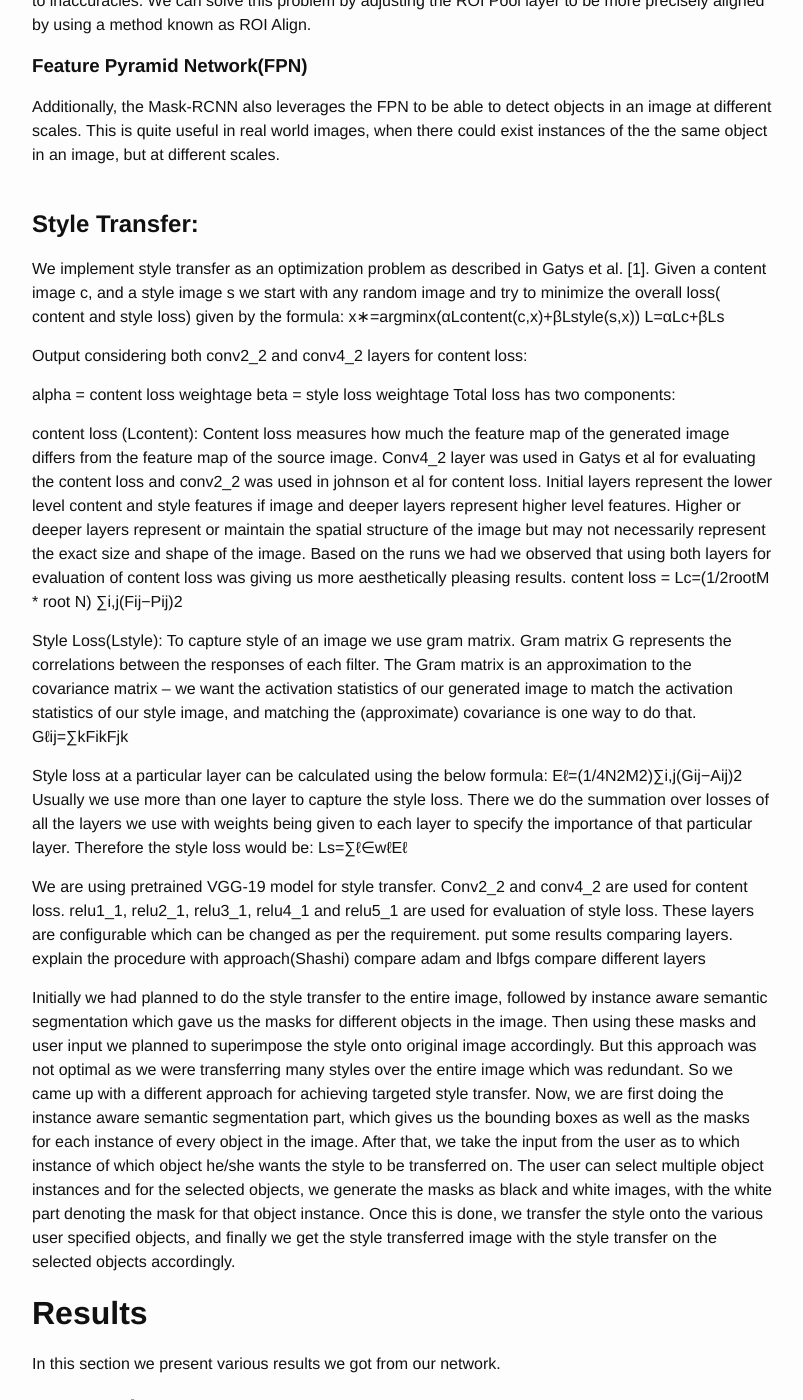
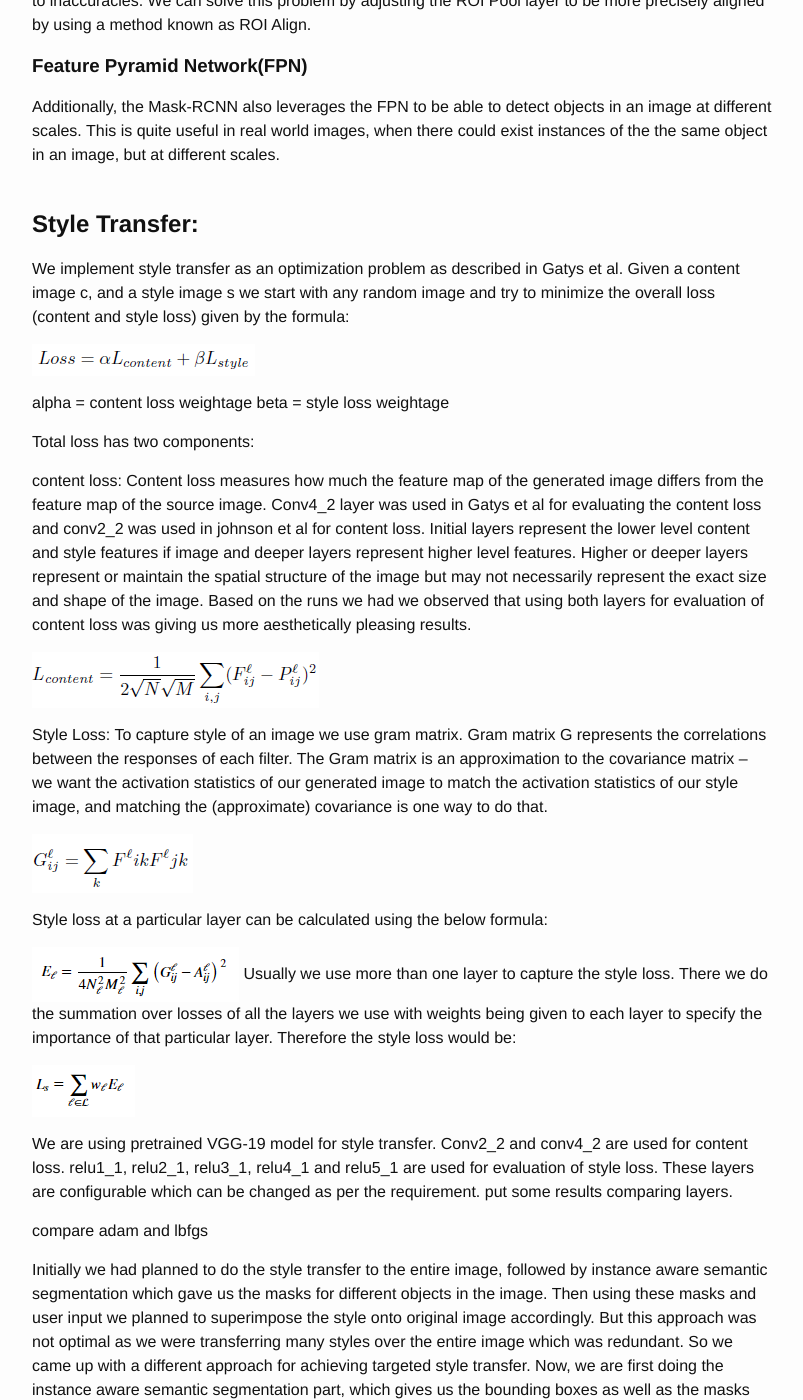
Before and after one commit to DarkKnightsDL/TargetedStyleTransfer, a Jekyll site: the page built from docs/index.md, in a window 1280 px wide and 1400 px high, scrolled down 1650 px. Shown: the whole window, without its empty margins (238-1041 px from the left). Built offline with Jekyll 4.4.1, drawn with Linux system fonts in a browser that asks for light colours.

Commit message:
style transfer equations

```diff
--- a/docs/index.md
+++ b/docs/index.md
@@ -40,33 +40,35 @@ Additionally, the Mask-RCNN also leverages the FPN to be able to detect objects
 <br>
 
 ## **Style Transfer:**
-We implement style transfer as an optimization problem as described in Gatys et al. [1]. Given a content image c, and a style image s we start with any random image and try to minimize the overall loss( content and style loss) given by the formula:
-x∗=argminx(αLcontent(c,x)+βLstyle(s,x))
-L=αLc+βLs
+We implement style transfer as an optimization problem as described in Gatys et al. Given a content image c, and a style image s we start with any random image and try to minimize the overall loss (content and style loss) given by the formula:
 
-Output considering both conv2_2 and conv4_2 layers for content loss:
-
+<img src="data/total_loss.PNG"/>
 
 alpha = content loss weightage
 beta = style loss weightage
+
 Total loss has two components:
 
-content loss (Lcontent):  Content loss measures how much the feature map of the generated image differs from the feature map of the source image. Conv4_2 layer was used in Gatys et al for evaluating the content loss and conv2_2 was used in johnson et al for content loss. Initial layers represent the lower level content and style features if image and deeper layers represent higher level features. Higher or deeper layers represent or maintain the spatial structure of the image but may not necessarily represent the exact size and shape of the image. Based on the runs we had we observed that using both layers for evaluation of content loss was giving us more aesthetically pleasing results.
-content loss = Lc=(1/2rootM * root N) ∑i,j(Fij−Pij)2
+content loss:  Content loss measures how much the feature map of the generated image differs from the feature map of the source image. Conv4_2 layer was used in Gatys et al for evaluating the content loss and conv2_2 was used in johnson et al for content loss. Initial layers represent the lower level content and style features if image and deeper layers represent higher level features. Higher or deeper layers represent or maintain the spatial structure of the image but may not necessarily represent the exact size and shape of the image. Based on the runs we had we observed that using both layers for evaluation of content loss was giving us more aesthetically pleasing results.
 
-Style Loss(Lstyle):  To capture style of an image we use gram matrix.  Gram matrix G represents the correlations between the responses of each filter. The Gram matrix is an approximation to the covariance matrix -- we want the activation statistics of our generated image to match the activation statistics of our style image, and matching the (approximate) covariance is one way to do that.
-Gℓij=∑kFikFjk
+<img src="data/content_loss.PNG"/>
+
+Style Loss:  To capture style of an image we use gram matrix.  Gram matrix G represents the correlations between the responses of each filter. The Gram matrix is an approximation to the covariance matrix -- we want the activation statistics of our generated image to match the activation statistics of our style image, and matching the (approximate) covariance is one way to do that.
+
+<img src="data/gram_matrix.PNG"/>
 
 Style loss at a particular layer can be calculated using the below formula:
-Eℓ=(1/4N2M2)∑i,j(Gij−Aij)2
+
+<img src="data/style_loss.PNG"/>
 Usually we use more than one layer to capture the style loss. There we do the summation over losses of all the layers we use with weights being given to each layer to specify the importance of that particular layer. Therefore the style loss would be:
-Ls=∑ℓ∈wℓEℓ
+
+<img src="data/overall_style_loss.PNG"/>
 
 We are using pretrained VGG-19 model for style transfer. Conv2_2 and conv4_2 are used for content loss. relu1_1, relu2_1, relu3_1, relu4_1 and relu5_1 are used for evaluation of style loss. These layers are configurable which can be changed as per the requirement.
 put some results comparing layers.
-explain the procedure with approach(Shashi)
+
 compare adam and lbfgs
-compare different layers
+
 
 Initially we had planned to do the style transfer to the entire image, followed by instance aware semantic segmentation which gave us the masks for different objects in the image. Then using these masks and user input we planned to superimpose the style onto original image accordingly. But this approach was not optimal as we were transferring many styles over the entire image which was redundant.  So we came up with a different approach for achieving targeted style transfer. Now, we are first doing the instance aware semantic segmentation part, which gives us the bounding boxes as well as the masks for each instance of every object in the image. After that, we take the input from the user as to which instance of which object he/she wants the style to be transferred on. The user can select multiple object instances and for the selected objects, we generate the masks as black and white images, with the white part denoting the mask for that object instance. Once this is done, we transfer the style onto the various user specified objects, and finally we get the style transferred image with the style transfer on the selected objects accordingly.
 <br>
```
